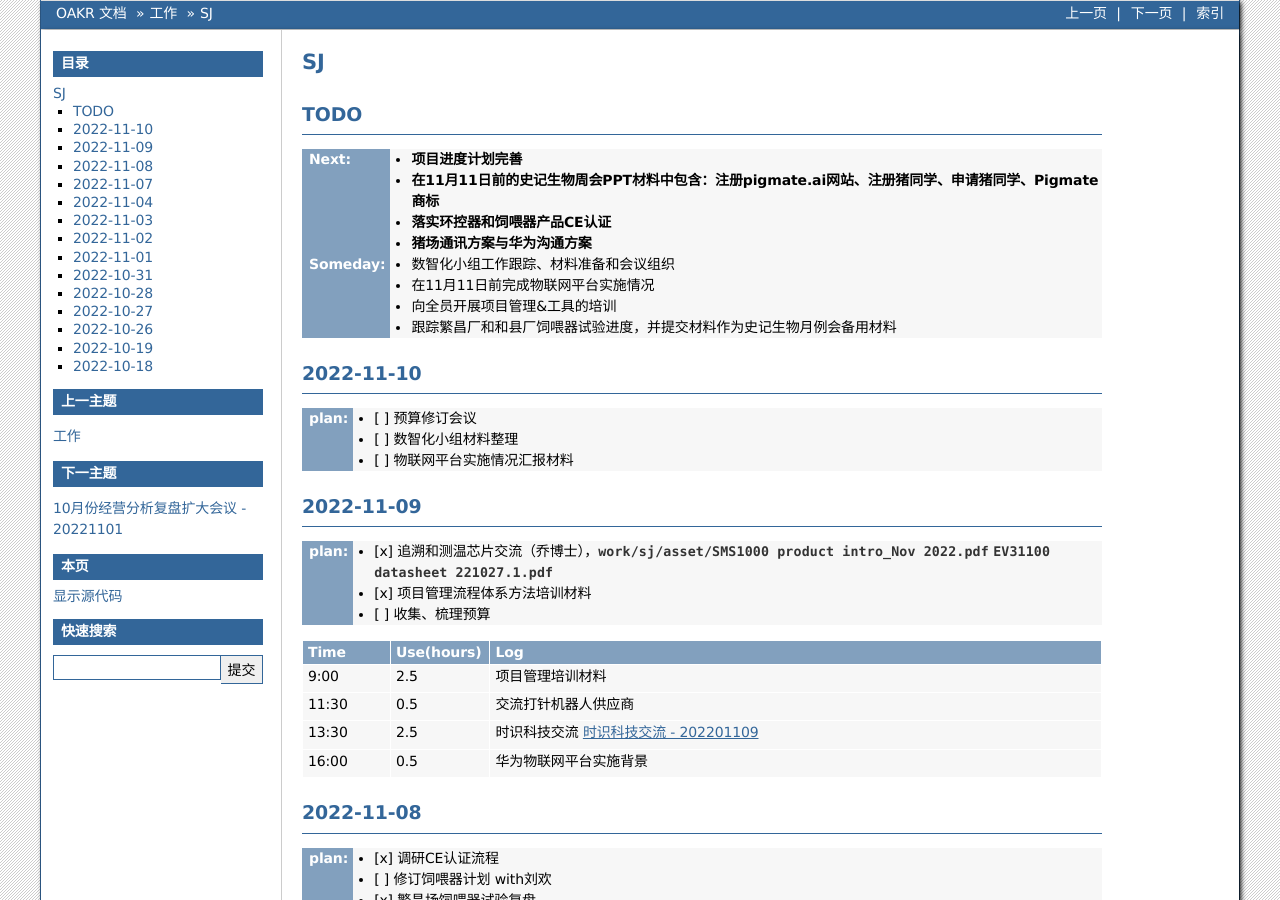
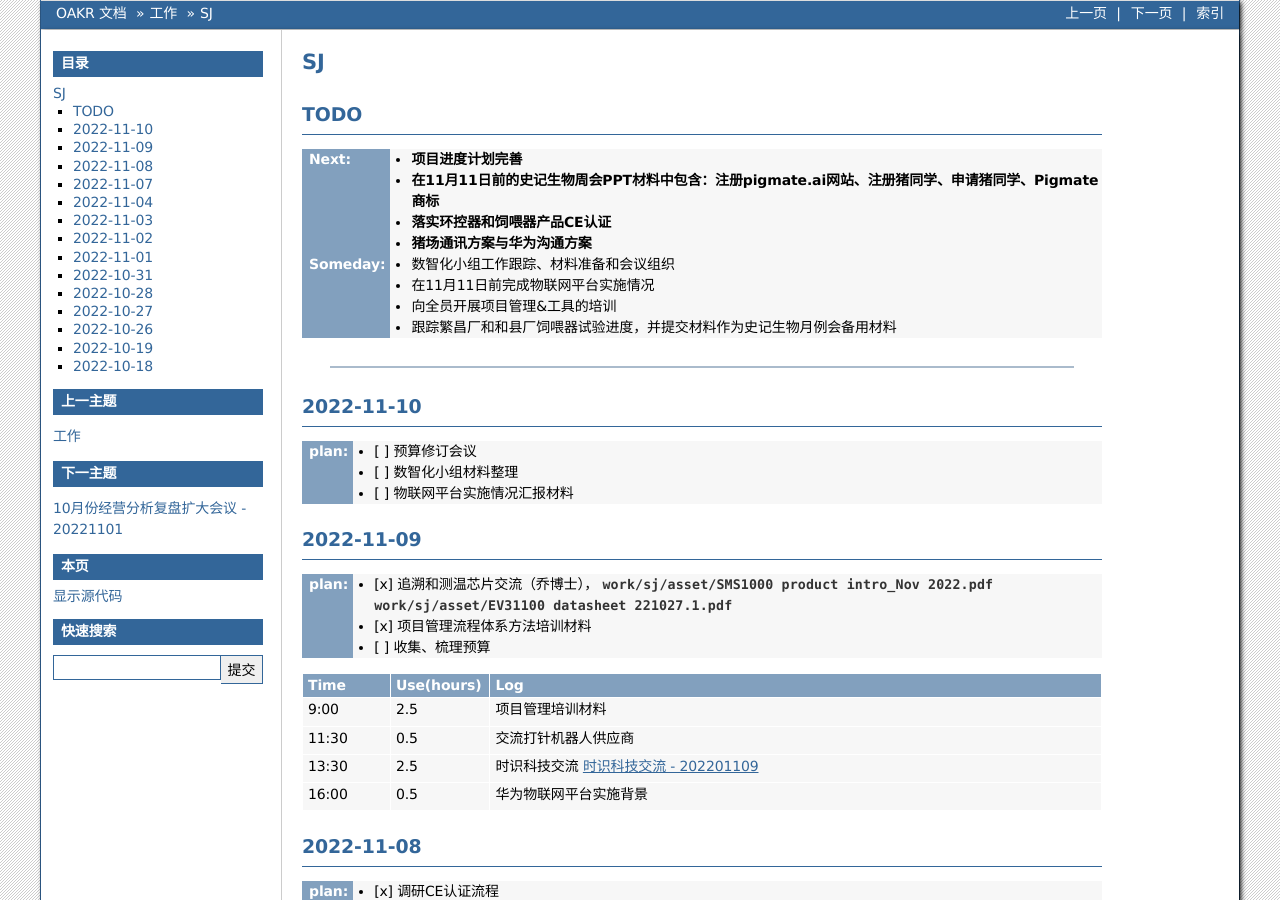
Before and after one commit to cruiurc/cruiurc.github.io, a Sphinx documentation site: the page built from source/work/sj/sj.rst, in a window 1280 px wide and 900 px high. Built offline with Sphinx 7.4.7, drawn with Linux system fonts in a browser that asks for light colours.

Commit message:
20221109 work

```diff
--- a/source/work/sj/sj.rst
+++ b/source/work/sj/sj.rst
@@ -14,6 +14,9 @@ TODO
    - 向全员开展项目管理&工具的培训
    - 跟踪繁昌厂和和县厂饲喂器试验进度，并提交材料作为史记生物月例会备用材料
 
+----
+
+
 2022-11-10
 -----------
 :plan:
@@ -24,7 +27,7 @@ TODO
 2022-11-09
 -----------
 :plan:
-   - [x] 追溯和测温芯片交流（乔博士），:download:`work/sj/asset/SMS1000 product intro_Nov 2022.pdf` :download:`EV31100 datasheet 221027.1.pdf`
+   - [x] 追溯和测温芯片交流（乔博士）， :download:`work/sj/asset/SMS1000 product intro_Nov 2022.pdf` :download:`work/sj/asset/EV31100 datasheet 221027.1.pdf`
    - [x] 项目管理流程体系方法培训材料
    - [ ] 收集、梳理预算
 
```
